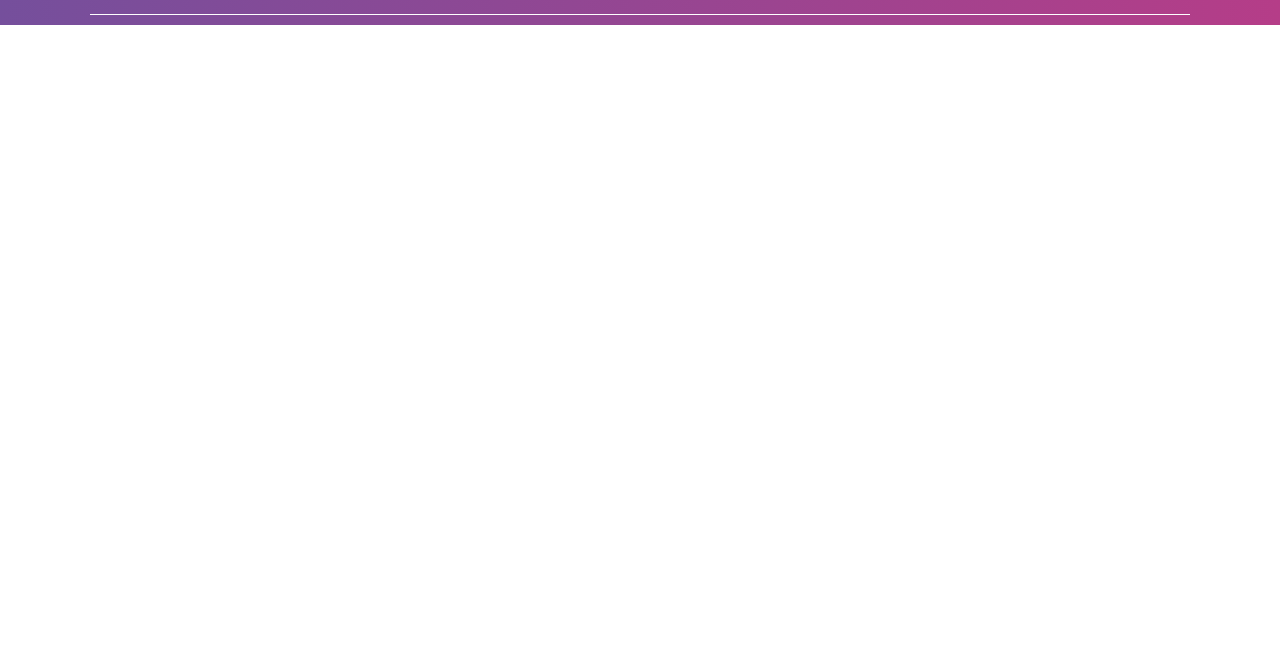
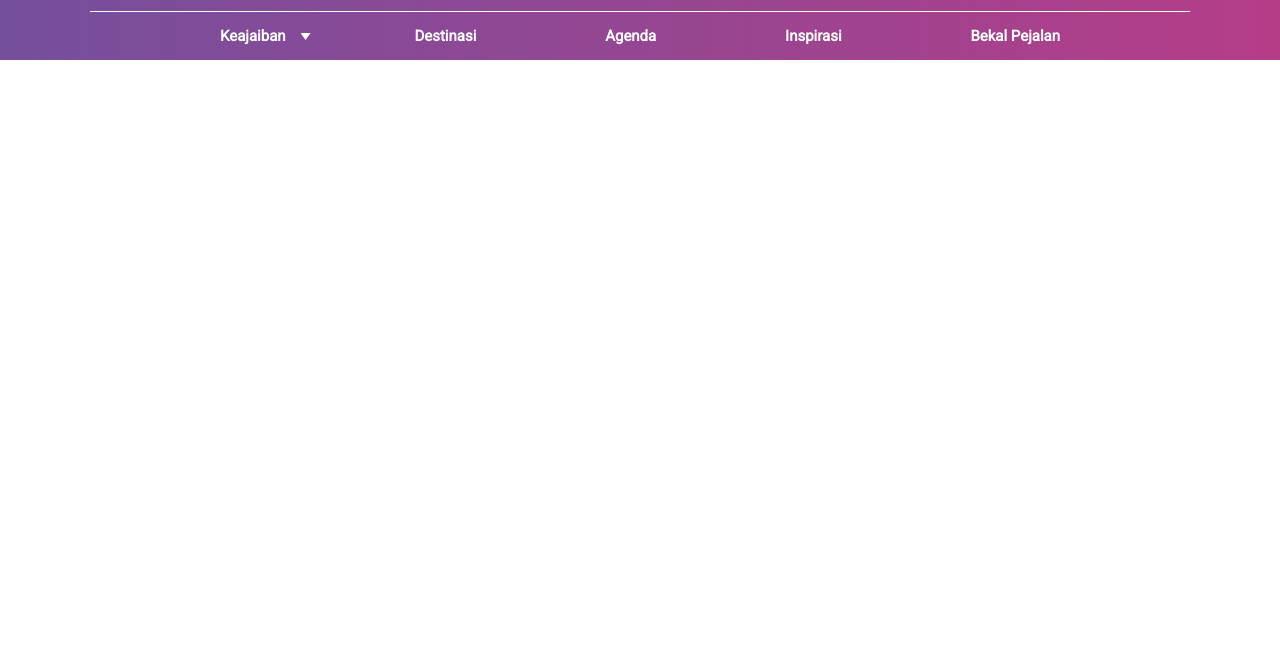
Before and after one commit to armanrozika/kemenpar, a plain HTML site: page index.html in a window 1280 px wide. Shown: the part 147-800 px from the top of the page. Drawn offline with Linux system fonts and the light colour scheme.

Commit message:
add assets

```diff
--- a/index.html
+++ b/index.html
@@ -37,9 +37,42 @@
             </div>
         </div>
         <div class="navbar">
+            <div class="nav-items hover-show">
+                <a href="#" class="nav-links">
+                    <button>Keajaiban</button>
+                    <div class="triangle"></div>
+                </a>
+                <div class="nav-submenu">
+                    <a href="#">Petualangan</a>
+                    <a href="#">Alam</a>
+                    <a href="#">Budaya</a>
+                    <a href="#">Kuliner</a>
+                    <a href="#">Rekreasi</a>
+                </div>
+            </div>
+            <div class="nav-items">
+                <a href="#" class="nav-links">
+                    <button class="link">Destinasi</button>
+                </a>
+            </div>
+            <div class="nav-items">
+                <a href="#" class="nav-links">
+                    <button class="link">Agenda</button>
+                </a>
+            </div>
+            <div class="nav-items">
+                <a href="#" class="nav-links">
+                    <button class="link">Inspirasi</button>
+                </a>
+            </div>
+            <div class="nav-items">
+                <a href="#" class="nav-links">
+                    <button class="link">Bekal Pejalan</button>
+                </a>
+            </div>
+
         </div>
     </div>
-
     <script src="main.js"></script>
 </body>
 </html>
--- a/style.scss
+++ b/style.scss
@@ -79,7 +79,7 @@
                 background: none;
                 border: none;
                 width: 252px;
-                height: 38px;
+                height: 35px;
                 border-radius: 25px;
                 border: 1px solid #fff;
                 padding-left: 15px;
@@ -102,10 +102,67 @@
             }
         }
     }
+
     .navbar{
         padding: 5px 0;
-        text-align: center;
         position: relative;
-        z-index: 10000;
+        display: flex;
+        justify-content: space-between;
+        width: 900px;
+        margin: 0 auto;
+        .nav-items{
+            position: relative;
+            cursor: pointer;
+            .nav-links{
+                position: relative;
+                .triangle{
+                    width: 10px;
+                    height: 7px;
+                    background: #fff;
+                    position: absolute;
+                    top: 7px;
+                    right: 5px;
+                    clip-path: polygon(49% 100%, 0 0, 100% 0);
+                }
+                button{
+                    background: none;
+                    border: none;
+                    padding: 10px 30px;
+                    cursor: pointer;
+                    color: #fff;
+                    font-size: 15px;
+                    font-weight: bold;
+                }
+            }
+            .nav-submenu{
+                position: absolute;
+                //display: none;
+                pointer-events: none;
+                opacity: 0;
+                background: #fff;
+                top: 45px;
+                box-shadow: 1px 1px 6px #3e3e3e;
+                transition: all 300ms ease;
+                a{
+                    display: block;
+                    background: #fff;
+                    border-bottom: 1px solid #ddd;
+                    padding: 10px 25px;
+                    color: #353535;
+                    &:hover{
+                        background: #b53d88;
+                        color: #fff;
+                    }
+                }
+            }
+        }
+        .hover-show{
+            &:hover .nav-submenu{
+                //display: block;
+                opacity: 1;
+                pointer-events: all;
+                top: 35px;
+            }
+        }
     }
 }
```
Also changed, not shown: img/agenda.png (added), img/blue-fire.png (added), img/lamp.png (added), img/map.png (added), img/message.png (added), img/star.png (added), style.css, 1 other file.
